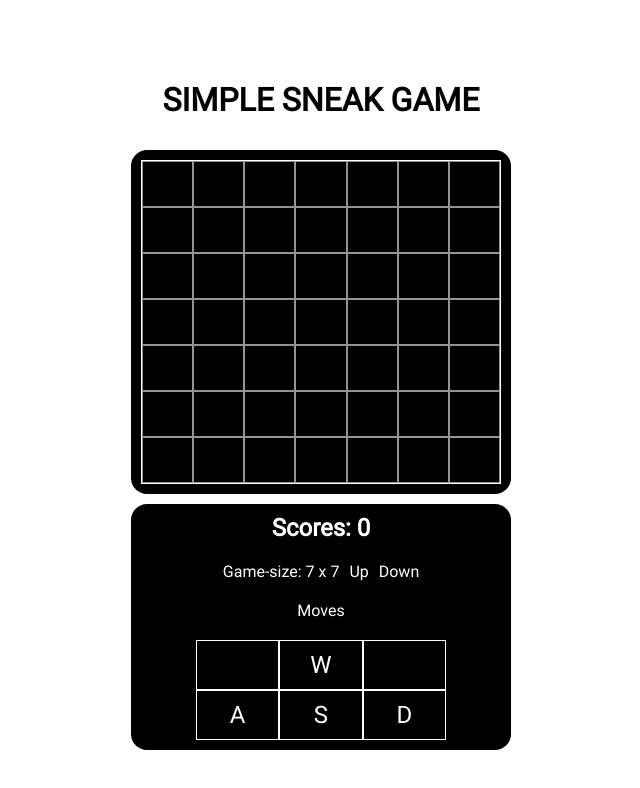
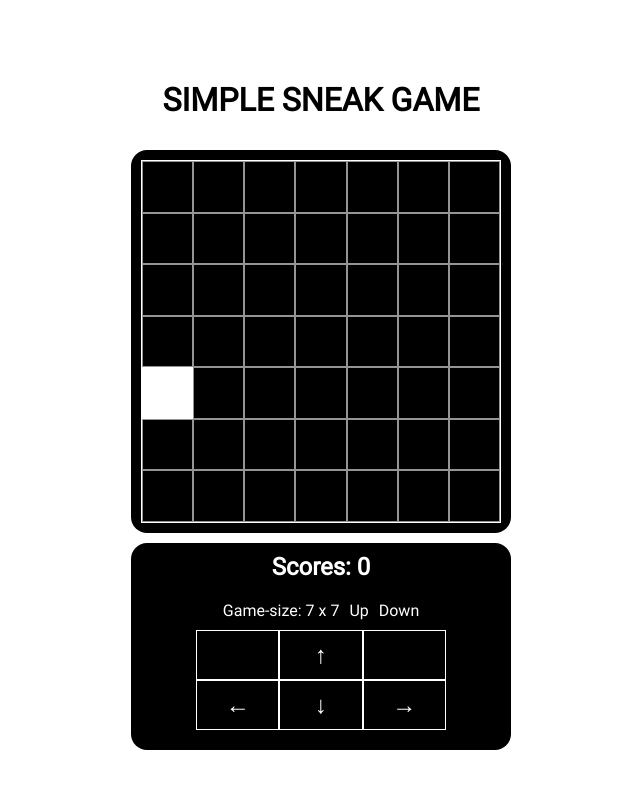
Before and after one commit to tonguyenducmanh/snake, a Vue app: page / in a window 1280 px wide. Shown: the top 788 px of the page, without its empty margins (319-959 px from the left). Built offline with nearby package versions, Linux system fonts and the light colour scheme.

Commit message:
thi cong 1 phan change position

```diff
--- a/src/components/MBoard.vue
+++ b/src/components/MBoard.vue
@@ -7,47 +7,53 @@
       <div class="m-size-button" @click="gameSizeChange(true)">Up</div>
       <div class="m-size-button" @click="gameSizeChange(false)">Down</div>
     </div>
-    <div class="m-move">
-      <div class="m-move-title">Moves</div>
-      <div class="m-move-content">
-        <div class="m-move-item"></div>
-        <div class="m-move-item m-move-button">w</div>
-        <div class="m-move-item"></div>
-        <div class="m-move-item m-move-button">a</div>
-        <div class="m-move-item m-move-button">s</div>
-        <div class="m-move-item m-move-button">d</div>
+    <div class="m-move-content">
+      <div class="m-move-item"></div>
+      <div class="m-move-item m-move-button" @click="changePosition(gameConfig.position.up)">
+        &#8593;
+      </div>
+      <div class="m-move-item"></div>
+      <div class="m-move-item m-move-button" @click="changePosition(gameConfig.position.left)">
+        &#8592;
+      </div>
+      <div class="m-move-item m-move-button" @click="changePosition(gameConfig.position.down)">
+        &#8595;
+      </div>
+      <div class="m-move-item m-move-button" @click="changePosition(gameConfig.position.right)">
+        &#8594;
       </div>
     </div>
   </div>
 </template>
 <script>
+import gameConfig from '../config/gameConfig.js'
 export default {
   data() {
     return {
       score: 0, // điểm hiện tại của trò chơi
-      gameSize: 7, // kích cỡ của trò chơi hiện tại
-      maxGameSize: 15, // kích cỡ lớn nhất của game
-      minGameSize: 5 // kích cỡ nhỏ nhất của game
+      gameSize: gameConfig.gameSize.defaultSize, // kích cỡ của trò chơi hiện tại
+      gameConfig: gameConfig
     }
   },
   methods: {
     /**
      * method tăng, giảm size của game lên 1 đơn vị
+     * @author tdmanh1 09-05-2023
      */
     gameSizeChange(isIncrease) {
       let me = this
-      // thay đổi giá trị hiển thị trên thông tin
-      if (!isIncrease) {
-        if (me.gameSize > me.minGameSize) {
-          me.gameSize--
-        }
-      } else {
-        if (me.gameSize < me.maxGameSize) {
-          me.gameSize++
-        }
-      }
       // thay đổi giá trị của các ô trên màn hình game
       me.$emit('changeGameSize', isIncrease)
+    },
+    /**
+     * thay đổi vị trí của con rắn trên màn hình
+     * @author tdmanh1 09-05-2023
+     * @param value hướng di chuyển
+     */
+    changePosition(value) {
+      let me = this
+      // gọi sự kiện thay đổi vị trí
+      me.$emit('changePosition', value)
     }
   }
 }
@@ -71,23 +77,13 @@ export default {
   padding: 10px;
   font-weight: 600;
 }
-.m-move {
-  display: flex;
-  flex-direction: column;
-  align-items: center;
-  row-gap: var(--padding-common);
-  padding-bottom: var(--padding-common);
-}
-.m-move-title {
-  /* background-color: chartreuse; */
-  padding: var(--padding-common);
-}
 .m-move-content {
   /* background-color: crimson; */
   display: grid;
   grid-template-columns: 1fr 1fr 1fr;
   height: 100px;
   width: 250px;
+  margin-bottom: calc(var(--padding-common) * 2);
 }
 .m-move-item {
   display: flex;
--- a/src/components/MGame.vue
+++ b/src/components/MGame.vue
@@ -5,24 +5,32 @@
       <!-- tạo ra bảng dựa vào kích thước của gameSize -->
       <template v-for="tempRow in gameGrid" :key="tempRow">
         <template v-for="singleSquare in tempRow" :key="singleSquare">
-          <div class="m-cube" :class="singleSquare.colActive ? 'm-cube-active' : null"></div>
+          <div class="m-cube" :class="singleSquare.activeSquare ? 'm-cube-active' : null"></div>
         </template>
       </template>
     </div>
   </div>
 </template>
 <script>
+import gameConfig from '../config/gameConfig.js'
+import { isProxy, toRaw } from 'vue'
 export default {
   data() {
     return {
-      gameGrid: [] // mang luu cac o cua tro choi
+      gameGrid: [], // mảng lưu toàn bộ các ô có trong trò chơi
+      activeSquares: [] // mảng lưu danh sách các ô vuông sẽ active
     }
   },
   props: {
     // kích cỡ của trò chơi, mặc định là ô 7x7
     gameSize: {
       type: Number,
-      default: 7
+      default: gameConfig.gameSize.defaultSize
+    },
+    // hướng di chuyển hiện tại của con rắn
+    currentPosition: {
+      type: Number,
+      default: null
     }
   },
   computed: {
@@ -34,36 +42,155 @@ export default {
   },
   mounted() {
     let me = this
-    me.generateGameGrid()
+    me.generateGameGrid(true)
   },
   watch: {
+    /**
+     * tự động load lại danh sách mỗi lần thay đổi kích thước
+     * created by tdmanh1 09/05/2023
+     */
     gameSize() {
       let me = this
-      me.generateGameGrid()
+      // re-render lại grid mỗi lần bấm vào thay đổi kích thước
+      me.generateGameGrid(true)
+    },
+    /**
+     * lắng nghe khi vị trí thay đổi thì tiến hành thay đổi hướng di chuyển của con rắn
+     */
+    currentPosition(newValue, oldValue) {
+      let me = this
+      if (newValue && oldValue && newValue != oldValue) {
+        me.caculateNewPosition(newValue)
+      }
     }
   },
   methods: {
     /**
-     * tao ra bang game
+     * vue3 tự động biến array thành 1 object proxy array, dùng hàm này để convert lại về array
+     * @author tdmanh1 09-05-2023
+     * @param proxyArray array muốn convert
      */
-    generateGameGrid() {
+    getArrayFromProxyArr(proxyArray) {
+      if (proxyArray && isProxy(proxyArray)) {
+        return toRaw(proxyArray)
+      } else {
+        return proxyArray
+      }
+    },
+    /**
+     * tạo ra bảng game dựa vào dữ liệu truyền vào
+     * @author tdmanh1 09-05-2023
+     * @param isClear : có muốn xóa toàn bộ dữ liệu đi không
+     */
+    generateGameGrid(isClear) {
       let me = this
       if (me.gameSize) {
-        // tinh toan tong so o vuong
+        // nếu là clear đi thì reset toàn bộ các biến trong chương trình
+        if (isClear) {
+          me.gameGrid = []
+          me.activeSquares = []
+          // tạo ra 1 ô active ngẫu nhiên
+          me.activeSquares.push(me.randomSquare())
+        }
+        me.renderGameGrid()
+      }
+    },
+    /**
+     * tạo ra ô random muốn active hoặc tô màu
+     * @author tdmanh1 09-05-2023
+     */
+    randomSquare() {
+      let me = this
+      // mặc định sẽ là ô trên cùng bên trái
+      let result = [0, 0]
+      if (me.gameSize) {
+        let xRandom = Math.floor(Math.random() * me.gameSize)
+        let yRandom = Math.floor(Math.random() * me.gameSize)
+        result = { x: xRandom, y: yRandom }
+      }
+      return result
+    },
+    /**
+     * ô cần check có đúng tọa độ không
+     * @author tdmanh1 09-05-2023
+     * @param coordinate : tọa độ cần kiểm tra
+     */
+    checkIncludeSquare(coordinate) {
+      let me = this
+      // kiểm tra xem ô vuông hiện tại có cần active không
+      let result = false
+      let activeSquares = me.getArrayFromProxyArr(me.activeSquares)
+      if (
+        coordinate &&
+        coordinate.x != null &&
+        coordinate.x != undefined &&
+        coordinate.y != null &&
+        coordinate.y != undefined &&
+        activeSquares &&
+        activeSquares.length > 0 &&
+        activeSquares.filter((element) => element.x == coordinate.x && element.y == coordinate.y)
+          .length > 0
+      ) {
+        result = true
+      }
+      return result
+    },
+    /**
+     * thực hiện render ra màn hình game
+     * @author tdmanh1 09-05-2023
+     * @param activeSquares : mảng các ô vuông mong muốn sẽ hiển thị
+     */
+    renderGameGrid() {
+      let me = this
+      // reset gameGrid
       me.gameGrid = []
       for (let i = 0; i < me.gameSize; i++) {
         // tao ra bang tam luu 1 dong cua game
         let tempRow = []
         for (let k = 0; k < me.gameSize; k++) {
-            // tao ra 1 o vuong
+          // kiểm tra xem ô này có cần active không
+          let tempActiveSquare = me.checkIncludeSquare({ x: i, y: k })
+          // tạo ra 1 ô vuông
           let singleSquare = {
-              colActive: false
+            activeSquare: tempActiveSquare
           }
           tempRow.push(singleSquare)
         }
         // them 1 dong vao mang de render
         me.gameGrid.push(tempRow)
       }
+    },
+    /**
+     * thay đổi vị trí các ô hiển thị trên màn hình
+     * @author tdmanh1 09-05-2023
+     * @param newPosition vị trí mới mong muốn hiển thị
+     */
+    caculateNewPosition(newPosition) {
+      let me = this
+      let oldActiveSquares = me.getArrayFromProxyArr(me.activeSquares)
+      if (newPosition && oldActiveSquares && oldActiveSquares.length > 0) {
+        // tính toán lại vị trí từng thành phần trong mảng
+        oldActiveSquares.forEach((element) => {
+          switch (newPosition) {
+            // di chuyển lên
+            case gameConfig.position.up:
+              return element.x--, element.y
+            // di chuyển sang trái
+            case gameConfig.position.left:
+              return element.x, element.y--
+            // di chuyển xuống dưới
+            case gameConfig.position.down:
+              return element.x++, element.y
+            // di chuyển sang phải
+            case gameConfig.position.right:
+              return element.x, element.y++
+            default:
+              break
+          }
+        })
+        me.activeSquares = oldActiveSquares
+        // render lại game theo active mới
+        me.renderGameGrid()
       }
     }
   }
--- a/src/components/MMain.vue
+++ b/src/components/MMain.vue
@@ -6,15 +6,16 @@
     </div>
     <div class="m-main">
       <!-- phần trò chơi -->
-      <m-game-vue :gameSize="emitGameSize" />
+      <m-game-vue :gameSize="emitGameSize" :currentPosition="currentPosition" />
       <!-- phần thông tin bên trái của trò chơi -->
-      <m-board-vue @changeGameSize="changeGameSize" />
+      <m-board-vue @changeGameSize="changeGameSize" @changePosition="changePosition" />
     </div>
   </div>
 </template>
 <script>
 import MBoardVue from './MBoard.vue'
 import MGameVue from './MGame.vue'
+import gameConfig from '../config/gameConfig.js'
 export default {
   components: {
     MBoardVue,
@@ -22,9 +23,8 @@ export default {
   },
   data() {
     return {
-      emitGameSize: 7, // gameSize được thay đổi
-      maxGameSize: 15, // kích cỡ lớn nhất của game
-      minGameSize: 5 // kích cỡ nhỏ nhất của game
+      emitGameSize: gameConfig.gameSize.defaultSize, // gameSize được thay đổi
+      currentPosition: null // hướng di chuyển hiện tại của con rắn
     }
   },
   methods: {
@@ -35,14 +35,18 @@ export default {
     changeGameSize(isIncrease) {
       let me = this
       if (!isIncrease) {
-        if (me.emitGameSize > me.minGameSize) {
+        if (me.emitGameSize > gameConfig.gameSize.minSize) {
           me.emitGameSize--
         }
       } else {
-        if (me.emitGameSize < me.maxGameSize) {
+        if (me.emitGameSize < gameConfig.gameSize.maxSize) {
           me.emitGameSize++
         }
       }
+    },
+    changePosition(value) {
+      let me = this
+      me.currentPosition = value
     }
   }
 }
--- /dev/null
+++ b/src/config/gameConfig.js
@@ -0,0 +1,15 @@
+export default {
+  // kích cỡ của game
+  gameSize: {
+    minSize: 5, // size game nhỏ nhất
+    maxSize: 15, // size game lớn nhất
+    defaultSize: 7 // size game mặc định
+  },
+  // hướng di chuyển
+  position: {
+    up: 1, // trên
+    left: 2, // trái
+    down: 3, // dưới
+    right: 4 // phải
+  }
+}
```
Lines whose indentation alone changed are shown as unchanged.
